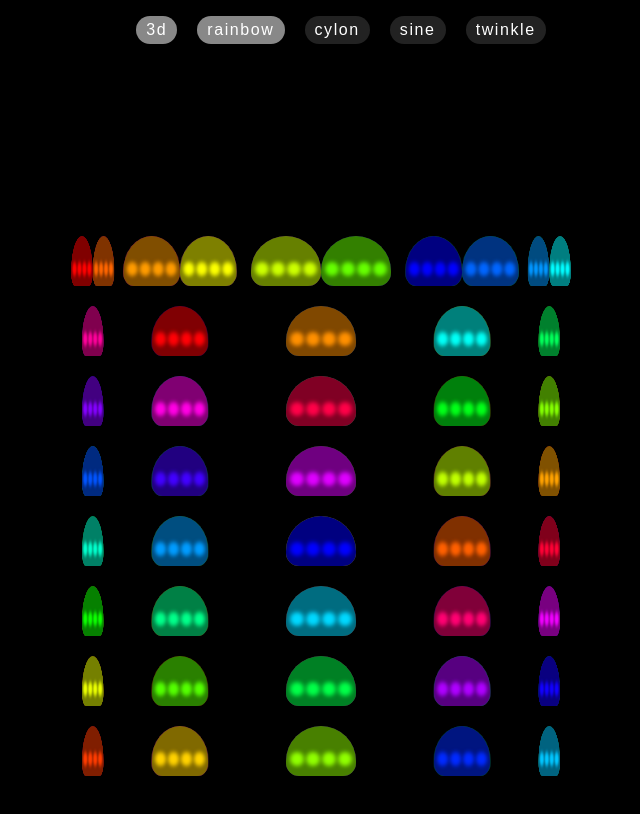
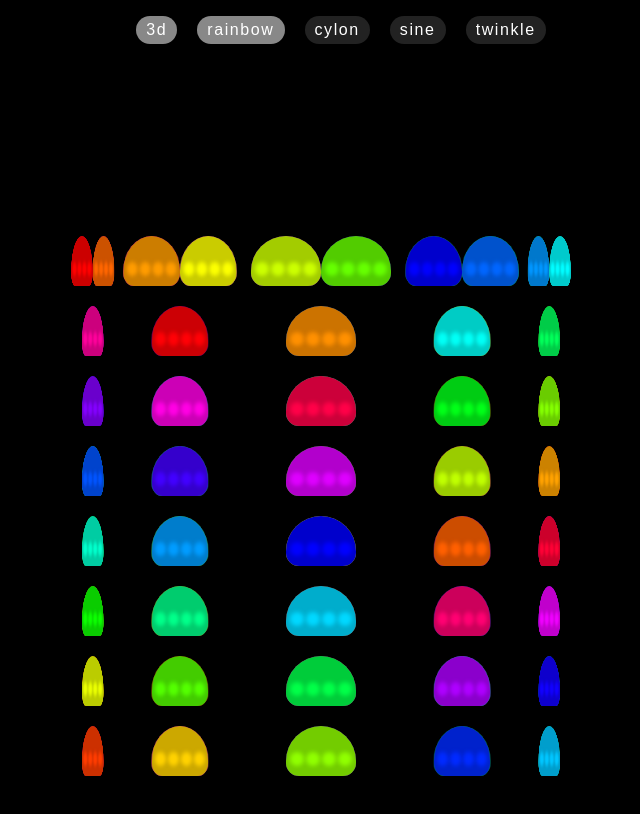
Before and after one commit to AlexJWayne/meter-made-test, a React (Create React App) app: page / in a window 1280 px wide. Shown: the whole page, without its empty margins (319-959 px from the left). Built offline with nearby package versions, Linux system fonts and the light colour scheme.

Commit message:
give sine a thin whitened core

```diff
--- a/src/Meter.js
+++ b/src/Meter.js
@@ -5,9 +5,9 @@ import "./index.css";
 export default class Meter extends Component {
   color() {
     const rgb = [
-      this.props.leds.reduce((total, v) => total + v[0], 0) / 4 / 2,
-      this.props.leds.reduce((total, v) => total + v[1], 0) / 4 / 2,
-      this.props.leds.reduce((total, v) => total + v[2], 0) / 4 / 2
+      (this.props.leds.reduce((total, v) => total + v[0], 0) / 4) * 0.8,
+      (this.props.leds.reduce((total, v) => total + v[1], 0) / 4) * 0.8,
+      (this.props.leds.reduce((total, v) => total + v[2], 0) / 4) * 0.8
     ];
 
     return `rgb(${rgb.join(",")})`;
--- a/src/patterns/sine.js
+++ b/src/patterns/sine.js
@@ -20,13 +20,18 @@ export default class Sine extends Base {
       for (let meter = 0; meter < METERS; meter++) {
         const x = this.getX(col, meter);
         const y = this.getY(col, meter);
-        const sin = this.sin8(x - this.val * (this.sensors[col] ? 8 : 1));
+        const sin = this.sin8(x - this.val * (this.sensors[col] ? 6 : 1));
 
-        let val = this.constrain(255 - this.abs(y - sin), 0, 255);
-        val = this.map(val, 180, 230, 0, 255);
+        let distance = this.constrain(255 - this.abs(y - sin), 0, 255);
+
+        let val = this.map(distance, 140, 200, 0, 255);
         val = this.constrain(val, 0, 255);
 
-        this.columns[col].meterHSV(meter, this.hue + x, 255, val);
+        // Give a thin whitened core.
+        let sat = this.map(distance, 200, 255, 255, 64);
+        sat = this.constrain(sat, 0, 255);
+
+        this.columns[col].meterHSV(meter, this.hue + x, sat, val);
       }
     }
 
```
